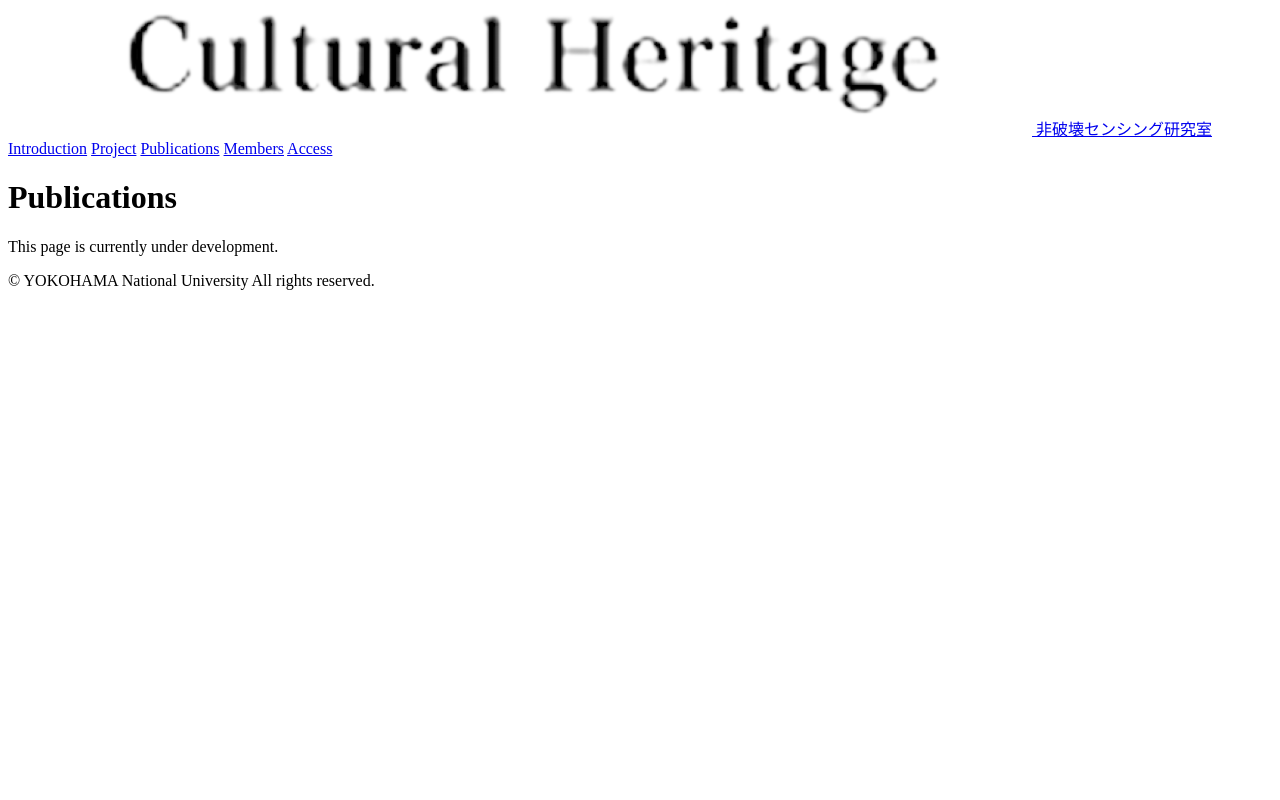
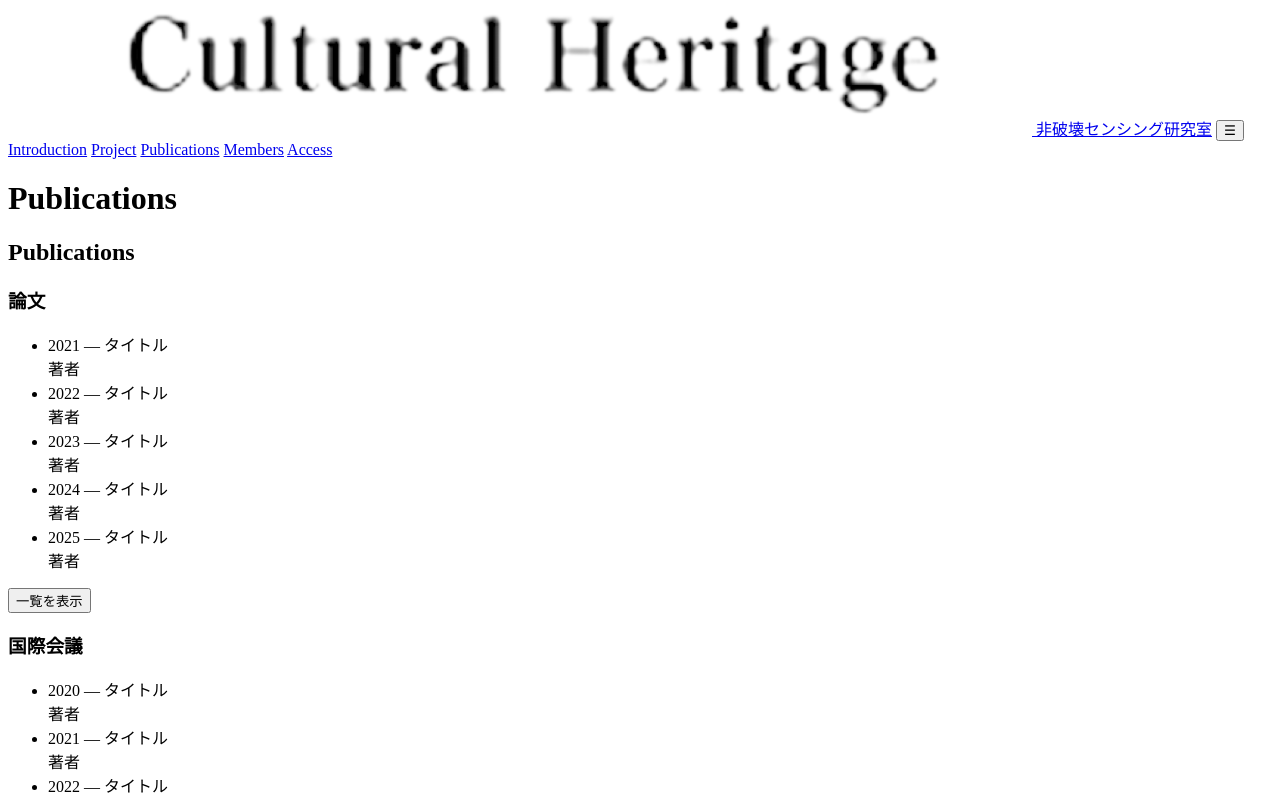
Before and after one commit to yamadakeigo/ndelab-website, a SvelteKit app: page /Publications in a window 1280 px wide. Shown: the part 820-1620 px from the top of the page. Before the commit the page ends 1126 px from the top, so only its background shows below. Built offline with nearby package versions, Linux system fonts and the light colour scheme.

Commit message:
ハンバーがボタンに変更、リンクが重なる修正、publications開発

```diff
--- a/src/routes/Publications/+page.svelte
+++ b/src/routes/Publications/+page.svelte
@@ -1,6 +1,69 @@
 <script lang="ts">
 	import { page } from '$app/stores';
 	$: currentPath = $page.url.pathname;
+	let isOpen = false;
+
+	// 仮データ：実際には API や JSON に差し替え可
+	const categories = ["論文", "国際会議", "国内会議", "受賞"];
+
+	type Publication = {
+		title: string;
+		authors: string;
+		year: number;
+		category: string;
+	};
+
+	let allPublications: Publication[] = [
+		{ title: "タイトル", authors: "著者", year: 2021, category: "論文" },
+		{ title: "タイトル", authors: "著者", year: 2022, category: "論文" },
+		{ title: "タイトル", authors: "著者", year: 2023, category: "論文" },
+		{ title: "タイトル", authors: "著者", year: 2024, category: "論文" },
+		{ title: "タイトル", authors: "著者", year: 2025, category: "論文" },
+		{ title: "タイトル", authors: "著者", year: 2026, category: "論文" },
+		{ title: "タイトル", authors: "著者", year: 2027, category: "論文" },
+		{ title: "タイトル", authors: "著者", year: 2028, category: "論文" },
+		{ title: "タイトル", authors: "著者", year: 2029, category: "論文" },
+		{ title: "タイトル", authors: "著者", year: 2020, category: "論文" },
+		{ title: "タイトル", authors: "著者", year: 2021, category: "論文" },
+		{ title: "タイトル", authors: "著者", year: 2022, category: "論文" },
+		{ title: "タイトル", authors: "著者", year: 2023, category: "論文" },
+		{ title: "タイトル", authors: "著者", year: 2024, category: "論文" },
+		{ title: "タイトル", authors: "著者", year: 2025, category: "論文" },
+		{ title: "タイトル", authors: "著者", year: 2026, category: "論文" },
+		{ title: "タイトル", authors: "著者", year: 2027, category: "論文" },
+		{ title: "タイトル", authors: "著者", year: 2028, category: "論文" },
+		{ title: "タイトル", authors: "著者", year: 2029, category: "論文" },
+		{ title: "タイトル", authors: "著者", year: 2020, category: "国際会議" },
+		{ title: "タイトル", authors: "著者", year: 2021, category: "国際会議" },
+		{ title: "タイトル", authors: "著者", year: 2022, category: "国際会議" },
+		{ title: "タイトル", authors: "著者", year: 2023, category: "国際会議" },
+		{ title: "タイトル", authors: "著者", year: 2024, category: "国際会議" },
+		{ title: "タイトル", authors: "著者", year: 2025, category: "国際会議" },
+		{ title: "タイトル", authors: "著者", year: 2026, category: "国際会議" },
+		{ title: "タイトル", authors: "著者", year: 2027, category: "国内会議" },
+		{ title: "タイトル", authors: "著者", year: 2028, category: "国内会議" },
+		{ title: "タイトル", authors: "著者", year: 2029, category: "国内会議" },
+		{ title: "タイトル", authors: "著者", year: 2020, category: "国内会議" },
+		{ title: "タイトル", authors: "著者", year: 2021, category: "国内会議" },
+		{ title: "タイトル", authors: "著者", year: 2022, category: "国内会議" },
+		{ title: "タイトル", authors: "著者", year: 2023, category: "国内会議" },
+		{ title: "タイトル", authors: "著者", year: 2024, category: "国内会議" },
+		{ title: "タイトル", authors: "著者", year: 2025, category: "受賞" },
+		{ title: "タイトル", authors: "著者", year: 2026, category: "受賞" },
+		{ title: "タイトル", authors: "著者", year: 2027, category: "受賞" },
+		{ title: "タイトル", authors: "著者", year: 2028, category: "受賞" },
+		{ title: "タイトル", authors: "著者", year: 2029, category: "受賞" },
+		{ title: "タイトル", authors: "著者", year: 2020, category: "受賞" },
+		{ title: "タイトル", authors: "著者", year: 2021, category: "受賞" },
+		{ title: "タイトル", authors: "著者", year: 2022, category: "受賞" },
+	];
+
+	let showAll: { [key: string]: boolean } = {};
+	categories.forEach(cat => (showAll[cat] = false));
+
+	function toggleShowAll(category: string) {
+		showAll[category] = !showAll[category];
+	}
 </script>
 
 <!-- 背景画像（ぼかしなし） -->
@@ -9,24 +72,23 @@
 <!-- ヘッダー -->
 <header class="fixed top-0 left-0 z-50 w-full bg-white/70 shadow-sm px-4 py-3">
 	<div class="flex flex-wrap items-center justify-between gap-y-4 px-2 sm:px-6">
-		<!-- ロゴとタイトル（縮小しても見切れず、中央揃え） -->
-		<!-- タイトル部分 -->
 		<a href="/" class="flex items-center gap-3 flex-shrink min-w-0 mx-auto sm:mx-0 hover:opacity-80 transition">
 			<img src="/log.png" alt="ロゴ" class="h-10 sm:h-14 w-auto object-contain flex-shrink-0" />
-
-			<span
-				class="font-semibold text-gray-800 truncate text-[1rem] xs:text-[1.1rem] sm:text-[1.3rem] md:text-2xl lg:text-3xl"
-				style="max-width: 70vw;"
-			>
-				非破壊センシング研究室
-			</span>
+			<span class="font-semibold text-gray-800 truncate text-[1rem] xs:text-[1.1rem] sm:text-[1.3rem] md:text-2xl lg:text-3xl"
+				style="max-width: 70vw;">非破壊センシング研究室</span>
 		</a>
 
-		<!-- ナビゲーション：中央回り込み・横スクロール -->
-		<div class="w-full sm:w-auto overflow-x-auto">
-			<nav
-				class="flex flex-nowrap justify-center sm:justify-end gap-x-4 sm:gap-x-6 text-[1rem] sm:text-lg md:text-xl font-medium whitespace-nowrap"
-			>
+		<!-- ハンバーガーボタン -->
+		<button class="sm:hidden text-2xl text-gray-800" on:click={() => isOpen = !isOpen}>
+			{#if isOpen}
+				&times; <!-- 閉じる (×) -->
+			{:else}
+				&#9776; <!-- ハンバーガー (≡) -->
+			{/if}
+		</button>
+
+		<!-- ナビゲーション（PC表示） -->
+		<nav class="hidden sm:flex flex-nowrap justify-end gap-x-4 sm:gap-x-6 text-[1rem] sm:text-lg md:text-xl font-medium whitespace-nowrap">
 			<a href="/Introduction" class="text-gray-500 hover:text-black">Introduction</a>
 			<a href="/Project" class="text-gray-500 hover:text-black">Project</a>
 			<a href="/Publications" class="text-gray-500 hover:text-black">Publications</a>
@@ -34,8 +96,21 @@
 			<a href="/Access" class="text-gray-500 hover:text-black">Access</a>
 		</nav>
 	</div>
+
+	<!-- ナビゲーション（モバイル表示） -->
+	{#if isOpen}
+		<div class="sm:hidden mt-2 px-6 pb-4">
+			<nav class="flex flex-col space-y-2 text-base font-medium text-gray-700">
+				<a href="/Introduction" class="hover:text-black">Introduction</a>
+				<a href="/Project" class="hover:text-black">Project</a>
+				<a href="/Publications" class="hover:text-black">Publications</a>
+				<a href="/Members" class="hover:text-black">Members</a>
+				<a href="/Access" class="hover:text-black">Access</a>
+			</nav>
 		</div>
+	{/if}
 </header>
+
 <!-- タイトル（背景画像の上） -->
 <div class="pt-40 pb-16 px-6 sm:px-16">
 	<h1 class="text-4xl sm:text-5xl font-bold text-white text-left drop-shadow-xl">
@@ -44,12 +119,35 @@
 </div>
 
 <!-- 白背景のプロジェクト紹介エリア -->
-<!-- 白背景のプロジェクト紹介エリア -->
 <div class="bg-white bg-opacity-90 px-6 sm:px-16 py-16">
-	<div class="max-w-6xl mx-auto space-y-20">
-        <div class="text-center text-gray-600 text-xl mt-10">
-            This page is currently under development.
-          </div>
+	<div class="max-w-6xl mx-auto space-y-16">
+
+		<h2 class="text-4xl sm:text-5xl font-bold text-gray-800 text-center mb-12">Publications</h2>
+
+		{#each categories as category}
+			<section>
+				<h3 class="text-2xl font-bold text-gray-700 mb-4 border-b pb-1">{category}</h3>
+				<ul class="space-y-4">
+					{#each allPublications
+						.filter(p => p.category === category)
+						.slice(0, showAll[category] ? undefined : 5) as pub}
+						<li class="text-gray-700">
+							<span class="font-semibold">{pub.year}</span> — {pub.title}<br />
+							<span class="text-sm text-gray-500">{pub.authors}</span>
+						</li>
+					{/each}
+				</ul>
+				{#if allPublications.filter(p => p.category === category).length > 5}
+	<button
+		class="mt-4 text-gray-500 hover:text-gray-700 hover:underline text-sm"
+		on:click={() => toggleShowAll(category)}
+	>
+		{showAll[category] ? '閉じる' : '一覧を表示'}
+	</button>
+{/if}
+			</section>
+		{/each}
+
 	</div>
 </div>
 <!-- フッター（E-Mail & コピーライト） -->
```
Also changed, not shown: src/routes/+page.svelte (+33 -17 lines), src/routes/Access/+page.svelte (+26 -14 lines), src/routes/Introduction/+page.svelte (+26 -14 lines), src/routes/Members/+page.svelte (+26 -14 lines), src/routes/Project/+page.svelte (+27 -14 lines). Lines whose indentation alone changed are shown as unchanged.
